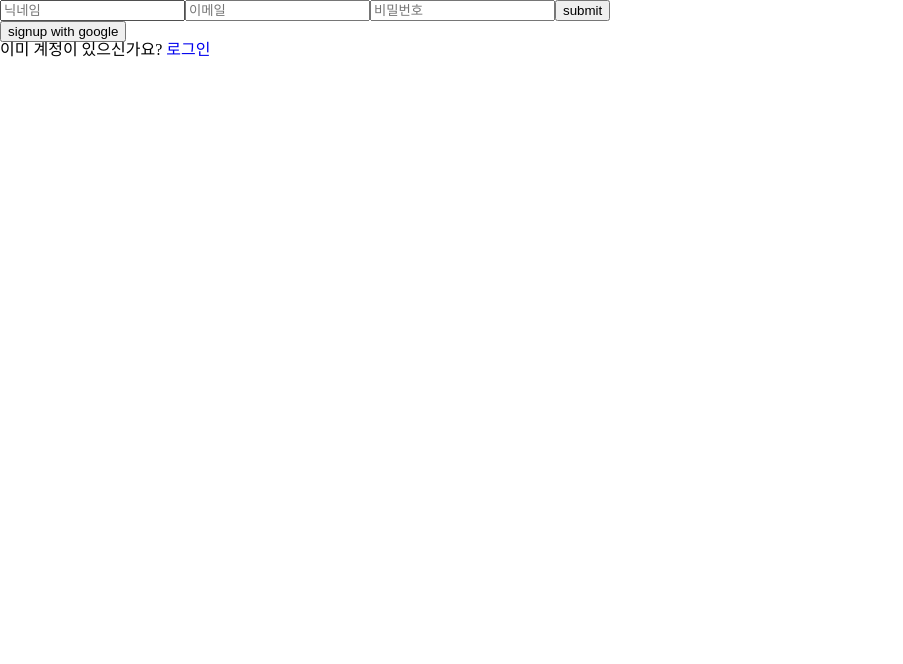
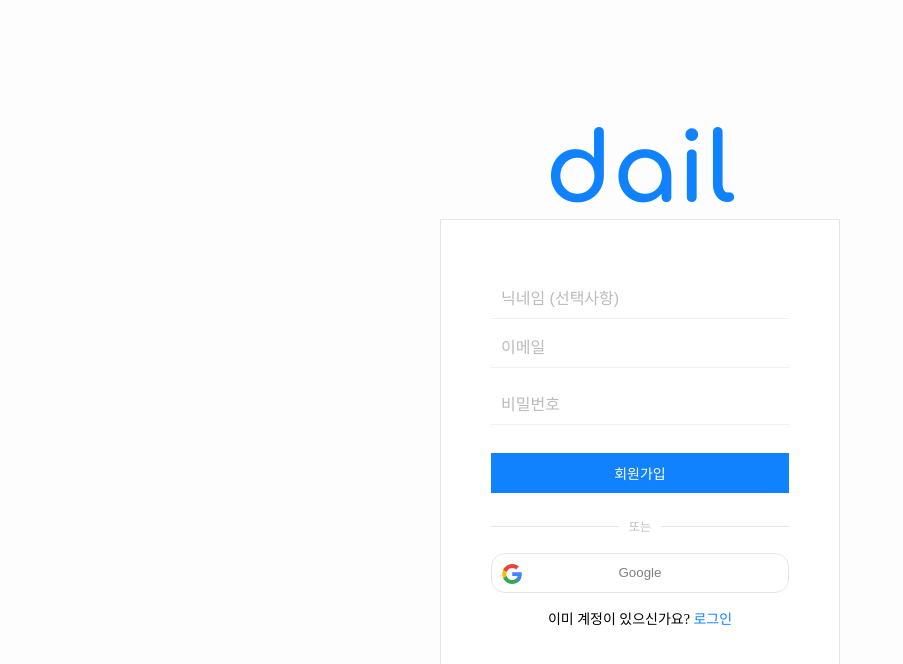
Before and after one commit to yuhwan-park/unnamed-project, a React (Create React App) app: page /signup in a window 1280 px wide. Shown: the top 664 px of the page, without its empty margins (0-903 px from the left). Built offline with nearby package versions, Linux system fonts and the light colour scheme; no server answers.

Commit message:
Style:: 회원가입,로그인,비밀번호재설정 페이지 스타일링 완료
리액트 헬멧 오류로 인해 제거

```diff
--- a/public/index.html
+++ b/public/index.html
@@ -4,6 +4,9 @@
 <head>
   <meta charset="utf-8" />
   <meta name="viewport" content="width=device-width, initial-scale=1" />
+  <style>
+    @import url('https://fonts.googleapis.com/css2?family=Comfortaa:wght@700&display=swap');
+  </style>
   <title>React App</title>
 </head>
 
--- a/src/components/AuthForm.tsx
+++ b/src/components/AuthForm.tsx
@@ -1,4 +1,5 @@
 import { useFormContext } from 'react-hook-form';
+import { ErrorMessage, SubmitInput, TextInput } from '../defaultStyle/SignPage';
 import { IFormData } from '../types';
 
 interface IAuthFormProps {
@@ -13,9 +14,13 @@ function AuthForm({ isSignUp }: IAuthFormProps) {
   return (
     <>
       {isSignUp ? (
-        <input {...register('nickname')} type="text" placeholder="닉네임" />
+        <TextInput
+          {...register('nickname')}
+          type="text"
+          placeholder="닉네임 (선택사항)"
+        />
       ) : null}
-      <input
+      <TextInput
         {...register('email', {
           required: {
             value: true,
@@ -29,8 +34,10 @@ function AuthForm({ isSignUp }: IAuthFormProps) {
         type="text"
         placeholder="이메일"
       />
-      {errors.email?.message ? errors.email.message : null}
-      <input
+      <ErrorMessage>
+        {errors.email?.message ? errors.email.message : null}
+      </ErrorMessage>
+      <TextInput
         {...register('password', {
           required: {
             value: true,
@@ -44,8 +51,10 @@ function AuthForm({ isSignUp }: IAuthFormProps) {
         type="password"
         placeholder="비밀번호"
       />
-      {errors.password?.message ? errors.password.message : null}
-      <input type="submit" value={'submit'} />
+      <ErrorMessage>
+        {errors.password?.message ? errors.password.message : null}
+      </ErrorMessage>
+      <SubmitInput type="submit" value={isSignUp ? '회원가입' : '로그인'} />
     </>
   );
 }
--- /dev/null
+++ b/src/components/SocialLogin.tsx
@@ -0,0 +1,40 @@
+import { GoogleAuthProvider, signInWithRedirect } from 'firebase/auth';
+import styled from 'styled-components';
+import { auth } from '../firebase';
+import GoogleLogo from '../assets/GoogleLogo.svg';
+
+function SocialLogin() {
+  const provider = new GoogleAuthProvider();
+
+  const onClickSignInWithGoogle = async () => {
+    await signInWithRedirect(auth, provider);
+  };
+  return (
+    <GoogleLogin onClick={onClickSignInWithGoogle}>
+      <img src={GoogleLogo} width="20px" alt="Google" />
+      Google
+    </GoogleLogin>
+  );
+}
+
+export default SocialLogin;
+
+const GoogleLogin = styled.button`
+  position: relative;
+  width: 100%;
+  height: 40px;
+  margin: 0 auto;
+  background-color: transparent;
+  border: 1px solid rgba(0, 0, 0, 0.1);
+  border-radius: 14px;
+  cursor: pointer;
+  color: rgba(0, 0, 0, 0.5);
+  &:hover {
+    background-color: rgba(0, 0, 0, 0.1);
+  }
+  img {
+    position: absolute;
+    left: 10px;
+    top: 10px;
+  }
+`;
--- /dev/null
+++ b/src/custom.d.ts
@@ -0,0 +1,4 @@
+declare module '*.svg' {
+  const content: any;
+  export default content;
+}
--- /dev/null
+++ b/src/defaultStyle/SignPage.ts
@@ -0,0 +1,101 @@
+import styled from 'styled-components';
+
+export const Logo = styled.h1`
+  font-size: 96px;
+`;
+
+export const Hr = styled.div`
+  display: flex;
+  flex-basis: 100%;
+  align-items: center;
+  margin: 20px 0;
+  color: #bbb;
+  font-size: ${props => props.theme.fontSize.small};
+
+  &::before {
+    content: '';
+    flex-grow: 1;
+    height: 1px;
+    background-color: rgba(0, 0, 0, 0.1);
+    margin-right: 10px;
+    font-size: 0px;
+    line-height: 0px;
+  }
+  &::after {
+    content: '';
+    flex-grow: 1;
+    height: 1px;
+    background-color: rgba(0, 0, 0, 0.1);
+    margin-left: 10px;
+    font-size: 0px;
+    line-height: 0px;
+  }
+`;
+
+export const Container = styled.div`
+  display: flex;
+  justify-content: center;
+  align-items: center;
+  flex-direction: column;
+  height: 100vh;
+  background-color: rgb(253, 253, 253);
+`;
+
+export const FormContainer = styled.div`
+  background-color: white;
+  border: 1px solid rgba(0, 0, 0, 0.1);
+  padding: 50px;
+  min-width: 400px;
+`;
+
+export const Message = styled.div`
+  padding-top: 20px;
+  text-align: center;
+  font-size: ${props => props.theme.fontSize.medium};
+`;
+
+export const LinkStyle = styled.span`
+  display: inline-block;
+  font-size: ${props => props.theme.fontSize.medium};
+  color: ${props => props.theme.dailColor};
+  &:hover {
+    text-decoration: underline;
+  }
+`;
+
+export const ErrorMessage = styled.div`
+  font-size: ${props => props.theme.fontSize.small};
+  padding: 4px 0;
+  color: rgba(255, 0, 0, 0.6);
+`;
+
+export const TextInput = styled.input`
+  padding: 10px;
+  padding-top: 20px;
+  font-size: ${props => props.theme.fontSize.large};
+  border: none;
+  border-bottom: 1px solid rgba(0, 0, 0, 0.06);
+  transition: border-bottom 0.25s ease-in-out;
+  &:focus {
+    outline: none;
+    border-bottom: 2px solid ${props => props.theme.dailColor};
+  }
+  &::placeholder {
+    color: #bbb;
+  }
+`;
+
+export const SubmitInput = styled.input`
+  cursor: pointer;
+  background-color: ${props => props.theme.dailColor};
+  border: none;
+  color: white;
+  font-size: ${props => props.theme.fontSize.medium};
+  padding: 10px 0;
+  margin-top: 20px;
+`;
+
+export const Form = styled.form`
+  display: flex;
+  flex-direction: column;
+`;
--- a/src/index.tsx
+++ b/src/index.tsx
@@ -3,7 +3,6 @@ import ReactDOM from 'react-dom/client';
 import App from './App';
 import { createGlobalStyle, ThemeProvider } from 'styled-components';
 import { Theme } from './theme';
-import { Helmet } from 'react-helmet';
 
 const root = ReactDOM.createRoot(
   document.getElementById('root') as HTMLElement,
@@ -71,12 +70,6 @@ a {
 root.render(
   <React.StrictMode>
     <ThemeProvider theme={Theme}>
-      <Helmet>
-        <style>
-          @import
-          url('https://fonts.googleapis.com/css2?family=Comfortaa:wght@700&display=swap');
-        </style>
-      </Helmet>
       <GlobalStyle />
       <App />
     </ThemeProvider>
--- a/src/routes/RequestUpdatePassword.tsx
+++ b/src/routes/RequestUpdatePassword.tsx
@@ -2,34 +2,85 @@ import { sendPasswordResetEmail } from 'firebase/auth';
 import { useState } from 'react';
 import { useForm } from 'react-hook-form';
 import { Link } from 'react-router-dom';
+import styled from 'styled-components';
+import {
+  Container,
+  ErrorMessage,
+  Form,
+  FormContainer,
+  LinkStyle,
+  Logo,
+  SubmitInput,
+  TextInput,
+} from '../defaultStyle/SignPage';
 import { auth } from '../firebase';
 import { IUpdatePasswordFormData } from '../types';
 
 function RequestUpdatePassword() {
   const [email, setEmail] = useState('');
-  const { register, handleSubmit } = useForm<IUpdatePasswordFormData>();
+  const {
+    register,
+    handleSubmit,
+    formState: { errors },
+  } = useForm<IUpdatePasswordFormData>();
 
   const onSubmitEmail = async ({ email }: IUpdatePasswordFormData) => {
     setEmail(email);
     await sendPasswordResetEmail(auth, email);
   };
   return (
-    <>
-      {email ? (
-        <div>{email}로 메일 보냄 확인바람</div>
-      ) : (
-        <form onSubmit={handleSubmit(onSubmitEmail)}>
-          <input
-            type="text"
-            {...register('email', { required: true })}
-            placeholder="email"
-          />
-          <input type="submit" value="비밀번호 재설정" />
-        </form>
-      )}
-      <Link to={'/signin'}>로그인 화면으로 돌아가기</Link>
-    </>
+    <Container>
+      <Logo draggable className="logo">
+        dail
+      </Logo>
+      <EFormContainer>
+        {email ? (
+          <Message>
+            {email} 로 비밀번호 재설정 메일을 전송하였습니다. 확인해주세요.
+          </Message>
+        ) : (
+          <Form onSubmit={handleSubmit(onSubmitEmail)}>
+            <TextInput
+              type="text"
+              {...register('email', {
+                required: {
+                  value: true,
+                  message: '필수 항목입니다.',
+                },
+                pattern: {
+                  value: /^\w+([.-]?\w+)*@\w+([.-]?\w+)*(\.\w{2,3})+$/i,
+                  message: '이메일 형식에 맞지 않습니다.',
+                },
+              })}
+              placeholder="이메일"
+            />
+            <ErrorMessage>
+              {errors.email?.message ? errors.email.message : null}
+            </ErrorMessage>
+            <SubmitInput type="submit" value="메일 전송" />
+          </Form>
+        )}
+        <Link to={'/signin'}>
+          <ELinkStyle>로그인 화면으로 돌아가기</ELinkStyle>
+        </Link>
+      </EFormContainer>
+    </Container>
   );
 }
 
 export default RequestUpdatePassword;
+
+const EFormContainer = styled(FormContainer)`
+  max-width: 400px;
+`;
+
+const ELinkStyle = styled(LinkStyle)`
+  width: 100%;
+  text-align: center;
+  padding-top: 40px;
+`;
+const Message = styled.div`
+  padding: 20px 0;
+  font-size: ${props => props.theme.fontSize.medium};
+  line-height: 24px;
+`;
--- a/src/routes/SignIn.tsx
+++ b/src/routes/SignIn.tsx
@@ -1,13 +1,19 @@
-import {
-  GoogleAuthProvider,
-  onAuthStateChanged,
-  signInWithEmailAndPassword,
-  signInWithRedirect,
-} from 'firebase/auth';
+import { onAuthStateChanged, signInWithEmailAndPassword } from 'firebase/auth';
 import { useEffect, useState } from 'react';
 import { FormProvider, useForm } from 'react-hook-form';
 import { Link, useNavigate } from 'react-router-dom';
 import AuthForm from '../components/AuthForm';
+import SocialLogin from '../components/SocialLogin';
+import {
+  Container,
+  ErrorMessage,
+  Form,
+  FormContainer,
+  Hr,
+  LinkStyle,
+  Logo,
+  Message,
+} from '../defaultStyle/SignPage';
 import { auth } from '../firebase';
 import { IFormData } from '../types';
 
@@ -15,11 +21,6 @@ function SignIn() {
   const [error, setError] = useState('');
   const navigator = useNavigate();
   const methods = useForm<IFormData>();
-  const provider = new GoogleAuthProvider();
-
-  const onClickSignInWithGoogle = async () => {
-    await signInWithRedirect(auth, provider);
-  };
 
   const onSubmit = async ({ email, password }: IFormData) => {
     try {
@@ -37,19 +38,30 @@ function SignIn() {
     });
   }, [navigator]);
   return (
-    <>
-      <FormProvider {...methods}>
-        <form onSubmit={methods.handleSubmit(onSubmit)}>
-          <AuthForm isSignUp={false} />
-        </form>
-        {error ? error : null}
-      </FormProvider>
-      <Link to={'/requestUpdatePassword'}>비밀번호가 기억나지 않아요</Link>
-      <button onClick={onClickSignInWithGoogle}>sign In with Google</button>
-      <div>
-        계정이 없으신가요? <Link to={'/signup'}>회원가입</Link>
-      </div>
-    </>
+    <Container>
+      <Logo draggable className="logo">
+        dail
+      </Logo>
+      <FormContainer>
+        <FormProvider {...methods}>
+          <Form onSubmit={methods.handleSubmit(onSubmit)}>
+            <AuthForm isSignUp={false} />
+          </Form>
+          <ErrorMessage>{error ? error : null}</ErrorMessage>
+        </FormProvider>
+        <Link to={'/requestUpdatePassword'}>
+          <LinkStyle>비밀번호가 기억나지 않아요</LinkStyle>
+        </Link>
+        <Hr>또는</Hr>
+        <SocialLogin />
+        <Message>
+          계정이 없으신가요?{' '}
+          <Link to={'/signup'}>
+            <LinkStyle>회원가입</LinkStyle>
+          </Link>
+        </Message>
+      </FormContainer>
+    </Container>
   );
 }
 
--- a/src/routes/SignUp.tsx
+++ b/src/routes/SignUp.tsx
@@ -1,8 +1,6 @@
 import {
   createUserWithEmailAndPassword,
-  GoogleAuthProvider,
   onAuthStateChanged,
-  signInWithRedirect,
   updateProfile,
 } from 'firebase/auth';
 import { useEffect, useState } from 'react';
@@ -11,16 +9,23 @@ import { Link, useNavigate } from 'react-router-dom';
 import AuthForm from '../components/AuthForm';
 import { auth } from '../firebase';
 import { IFormData } from '../types';
+import SocialLogin from '../components/SocialLogin';
+import {
+  Logo,
+  Hr,
+  LinkStyle,
+  ErrorMessage,
+  Container,
+  FormContainer,
+  Message,
+  Form,
+} from '../defaultStyle/SignPage';
 
 function SignUp() {
   const [error, setError] = useState('');
   const navigator = useNavigate();
   const methods = useForm<IFormData>();
-  const provider = new GoogleAuthProvider();
-  const onClickSignUpWithGoogle = async () => {
-    // 구글 로그인
-    await signInWithRedirect(auth, provider);
-  };
+
   const onSubmit = async ({ email, password, nickname }: IFormData) => {
     // 이메일 로그인
     try {
@@ -45,18 +50,27 @@ function SignUp() {
     });
   }, [navigator]);
   return (
-    <>
-      <FormProvider {...methods}>
-        <form onSubmit={methods.handleSubmit(onSubmit)}>
-          <AuthForm isSignUp={true} />
-        </form>
-        {error ? error : null}
-      </FormProvider>
-      <button onClick={onClickSignUpWithGoogle}>signup with google</button>
-      <div>
-        이미 계정이 있으신가요? <Link to={'/signin'}>로그인</Link>
-      </div>
-    </>
+    <Container>
+      <Logo draggable className="logo">
+        dail
+      </Logo>
+      <FormContainer>
+        <FormProvider {...methods}>
+          <Form onSubmit={methods.handleSubmit(onSubmit)}>
+            <AuthForm isSignUp={true} />
+          </Form>
+          <ErrorMessage>{error ? error : null}</ErrorMessage>
+        </FormProvider>
+        <Hr>또는</Hr>
+        <SocialLogin />
+        <Message>
+          이미 계정이 있으신가요?{' '}
+          <Link to={'/signin'}>
+            <LinkStyle>로그인</LinkStyle>
+          </Link>
+        </Message>
+      </FormContainer>
+    </Container>
   );
 }
 
--- a/src/theme.ts
+++ b/src/theme.ts
@@ -1,15 +1,10 @@
 import { DefaultTheme } from 'styled-components';
 
 export const Theme: DefaultTheme = {
+  dailColor: '#1082FD',
   fontSize: {
-    large: '1rem',
-    medium: '.875rem',
-    small: '.75rem',
-  },
-  letterSpacing: {
-    body1: '.5rem',
-    body2: '.25rem',
-    caption: '.4rem',
-    button: '1.25rem',
+    large: '16px',
+    medium: '14px',
+    small: '12px',
   },
 };
--- a/tsconfig.json
+++ b/tsconfig.json
@@ -16,5 +16,5 @@
     "noEmit": true,
     "jsx": "react-jsx"
   },
-  "include": ["src"]
+  "include": ["src", "src/custom.d.ts"]
 }
```
Also changed, not shown: src/styled.d.ts (+1 -6 lines), src/assets/GoogleLogo.svg (added), 1 other file (tests, documents, lock files or other folders).
